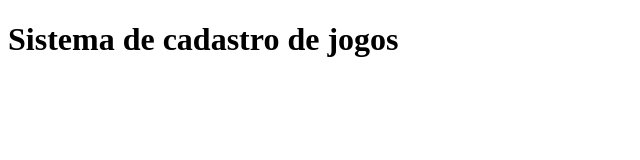
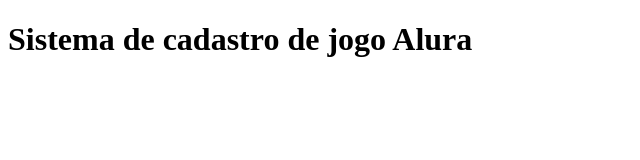
Before and after one commit to FabioFFranca/sistema-de-cadastro, a plain HTML site: page index.html in a window 1280 px wide. Shown: the whole page, without its empty margins (0-640 px from the left). Drawn offline with Linux system fonts and the light colour scheme.

Commit message:
confirmação 2 do save

```diff
--- a/index.html
+++ b/index.html
@@ -7,7 +7,7 @@
     <title>Meus jogos</title>
 </head>
 <body>
-    <h1>Sistema de cadastro de jogos</h1>
+    <h1>Sistema de cadastro de jogo Alura</h1>
     <script src="app.js"></script>
 </body>
 </html>
```
